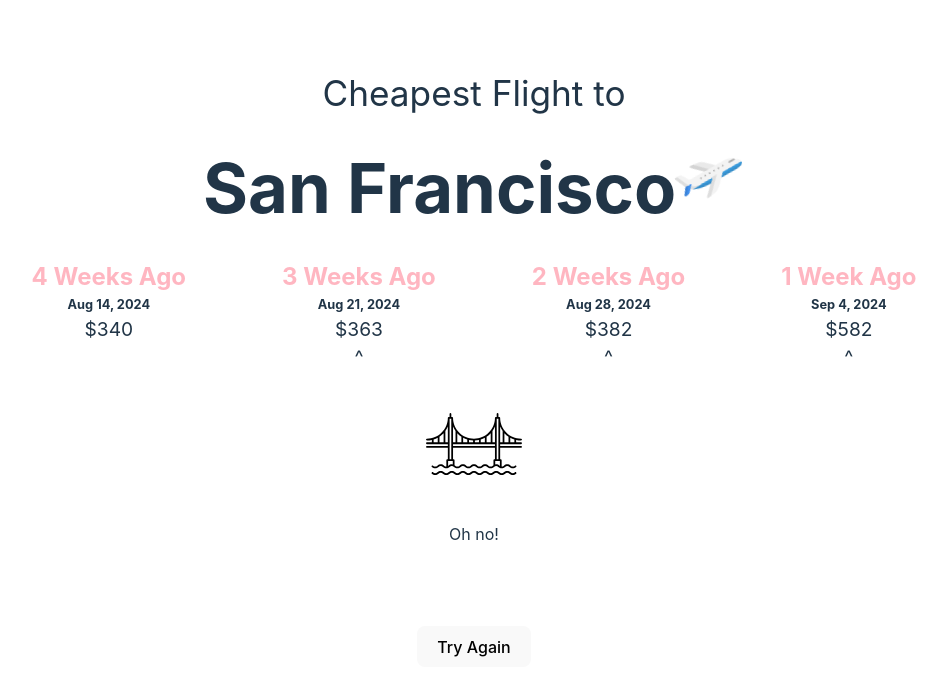
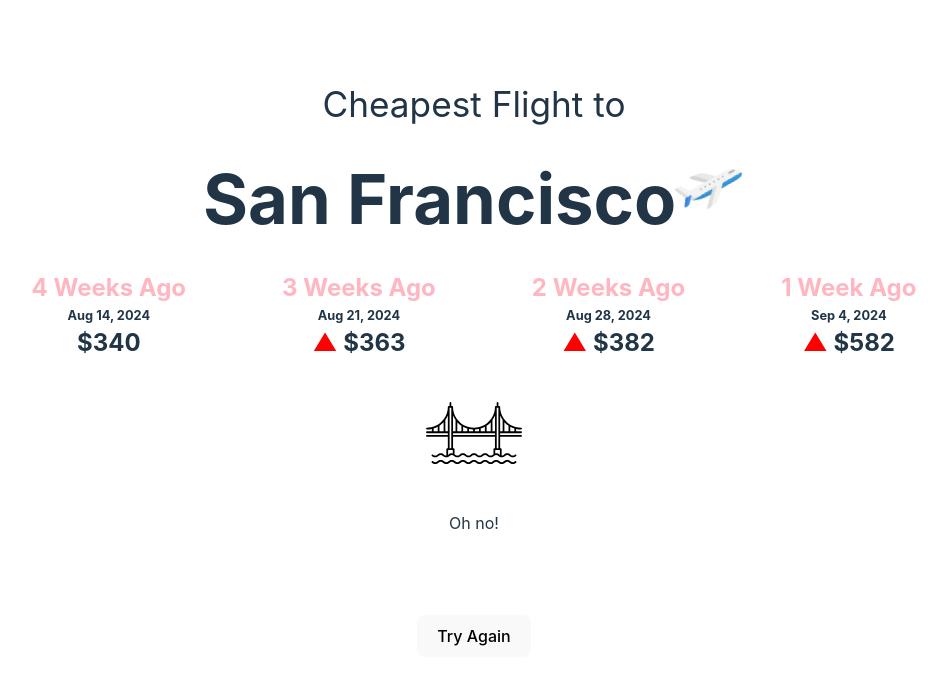
Before and after one commit to t-ylerJ/rfp2404-mvp, a React (Vite) app in the folder flightSF/: page / in a window 1280 px wide. Both pictures are taken after a click on the button "Select". Shown: the top 696 px of the page, without its empty margins (166-1113 px from the left). Built offline with nearby package versions, Linux system fonts and the light colour scheme.

Commit message:
add coloring to arrows and adjust alignment

```diff
--- a/flightSF/src/App.css
+++ b/flightSF/src/App.css
@@ -20,7 +20,8 @@
 #timeContainer p {
   padding: 0;
   margin: 0;
-  font-size: 120%;
+  font-size: 150%;
+  font-weight: bold;
 }
 .logo {
   height: 6em;
@@ -47,6 +48,15 @@
   filter: drop-shadow(0 0 2em #646cffaa);
 }
 
+.up {
+  color: red;
+}
+.down {
+  color: green;
+}
+.equal {
+  color: white;
+}
 
 @keyframes logo-spin {
   from {
--- a/flightSF/src/components/App.jsx
+++ b/flightSF/src/components/App.jsx
@@ -66,13 +66,12 @@ function App() {
     }
 
     const priceTrend = (price1, price2) => {
-      let arrow;
       if (price1 === price2) {
-        arrow = '=';
+        return <span className="equal">=</span>;
       } else if (price1 < price2) {
-        arrow = '^';
+        return <span className="up">▲</span>;
       } else {
-        arrow = 'v'
+        return <span className="down">▼</span>;
       }
       return arrow;
     }
@@ -221,22 +220,21 @@ console.log(selectedCity)
               <span className=" w-1/4">
                 <h2>3 Weeks Ago</h2>
                 <h3>{threeWeeksOut.toLocaleDateString('en-US', options)}</h3>
-                <p>${week3Price}</p>
-                <p className="trend">{priceTrend(week4Price,week3Price)}</p>
+                <p>{priceTrend(week4Price,week3Price)} ${week3Price}</p>
+                <p className="trend"></p>
               </span>
 
               <span className="flex flex-col w-1/4">
                 <h2>2 Weeks Ago</h2>
                 <h3>{twoWeeksOut.toLocaleDateString('en-US', options)}</h3>
-                <p>${week2Price}</p>
-                <p className="trend">{priceTrend(week3Price,week2Price)}</p>
+                <p>{priceTrend(week3Price,week2Price)} ${week2Price}</p>
+
               </span>
 
               <span className="flex flex-col w-1/4">
                 <h2>1 Week Ago</h2>
                 <h3>{oneWeekOut.toLocaleDateString('en-US', options)}</h3>
-                <p>${week1Price}</p>
-                <p className="trend">{priceTrend(week2Price,week1Price)}</p>
+                <p>{priceTrend(week2Price,week1Price)} ${week1Price}</p>
               </span>
             </div>
 
```
